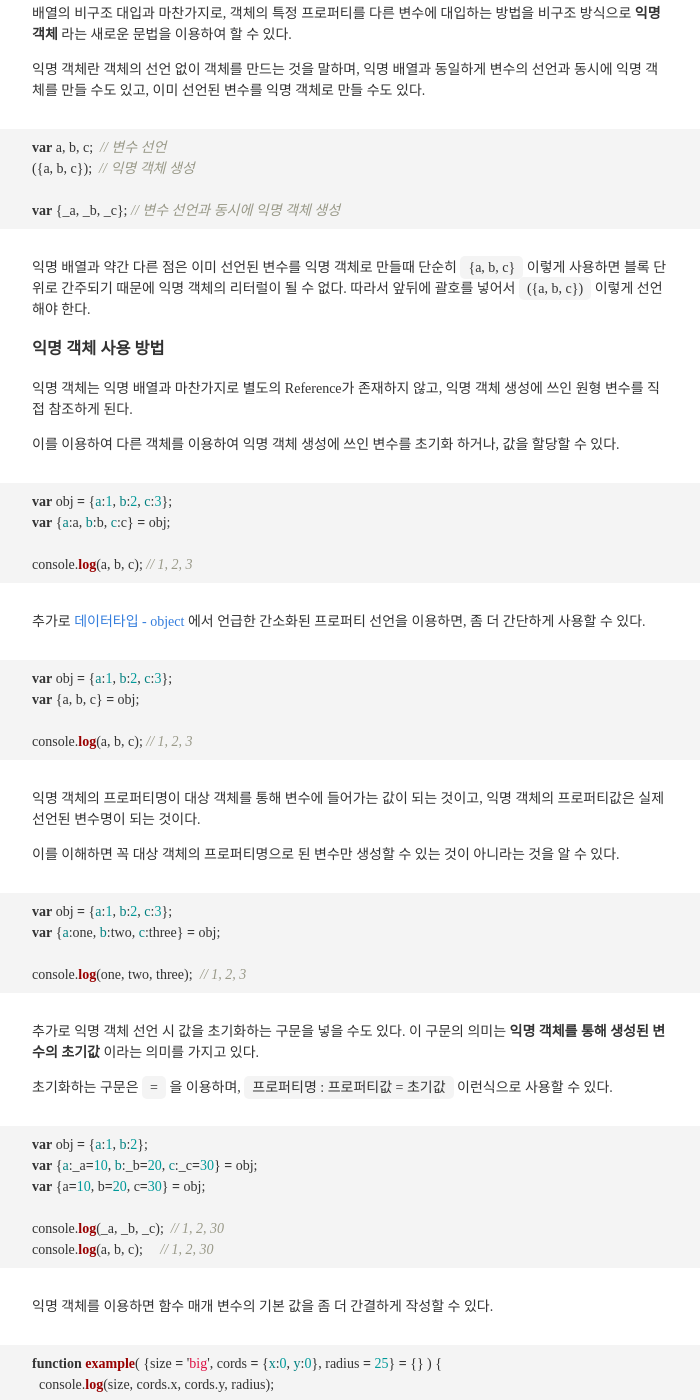
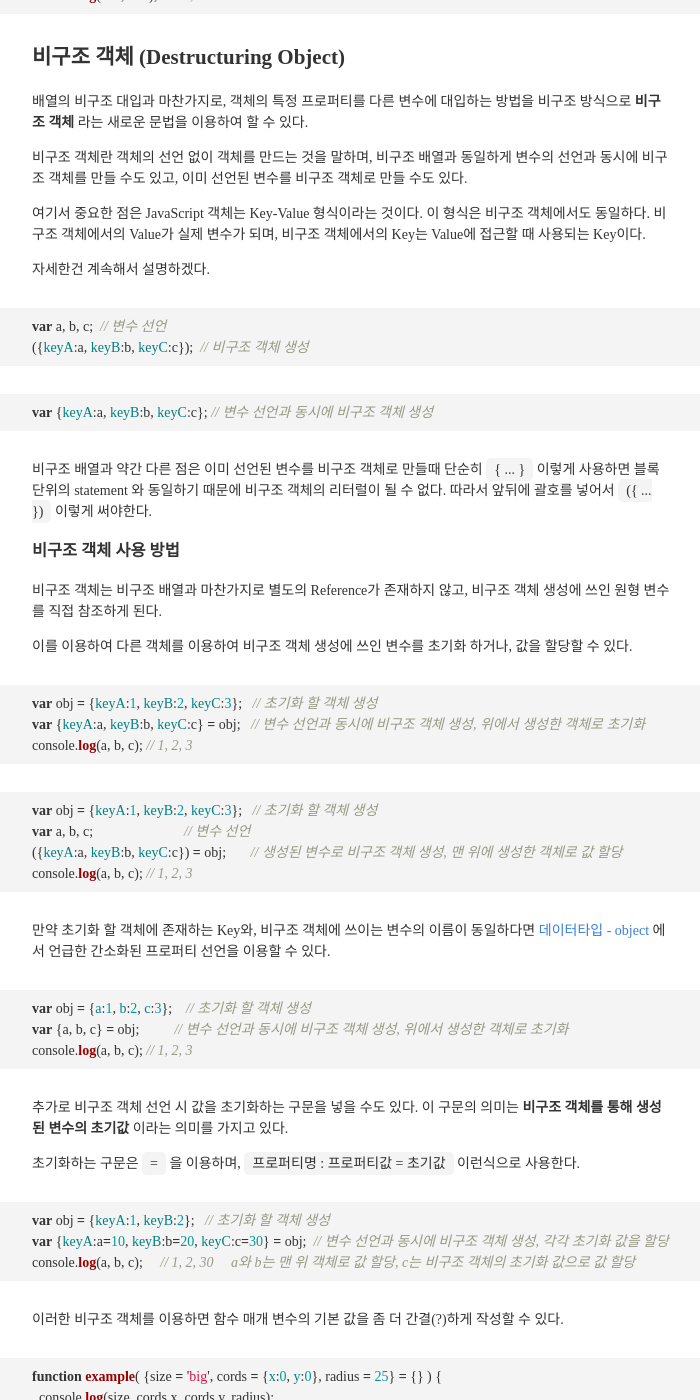
Before and after one commit to ryum91/ryum91.github.com, a Jekyll site: the page built from _posts/dev/2016-12-14-10.md, in a window 1280 px wide and 1400 px high, scrolled down 1890 px. Shown: the whole window, without its empty margins (289-989 px from the left). Built offline with Jekyll 4.4.1, drawn with Linux system fonts in a browser that asks for light colours; nearby versions of some CDN libraries; some web fonts are replaced; comment, search, counter and statistics services are not loaded; some of the changed text lies outside the part shown.

Commit message:
[Post] Destructuring Assignment

````diff
--- a/_posts/dev/2016-12-14-10.md
+++ b/_posts/dev/2016-12-14-10.md
@@ -24,159 +24,159 @@ var objTmp = obj.a;
 ```
 
 이러한 방식을 비정형화 된 별개의 변수를 이용하는 걸 **비구조 할당** 이라 말한다.
-여기서는 그러한 비정형화 된 변수를 '**익명 객체**', '**익명 배열**' 이라고 설명한다.
+여기서는 그러한 비정형화 된 변수를 '**비구조 객체**', '**비구조 배열**' 이라고 설명한다.
 
-## 배열의 비구조 대입 - 익명 배열 (Anonymous Array)
+## 비구조 배열 (Destructuring Array)
 
-배열의 값을 다른 변수에 대입하는 방법을 **익명 배열** 이라는 새로운 문법을 이용하여 할 수 있다.
+배열의 값을 다른 변수에 대입하는 방법을 **비구조 배열** 이라는 새로운 문법을 이용하여 할 수 있다.
 
-익명 배열이란 배열의 실체없이 배열을 만드는 것을 말하며,
-변수의 선언과 동시에 익명 배열을 만들 수도 있고,
-이미 선언된 변수를 익명 배열로 만들 수도 있다.
+비구조 배열이란 배열의 실체없이 배열을 만드는 것을 말하며,
+변수의 선언과 동시에 비구조 배열을 만들 수도 있고,
+이미 선언된 변수를 비구조 배열로 만들 수도 있다.
 
 ```js
-var a, b, c;		// 변수 선언
-[a, b, c];			// 익명 배열 생성
-
-var [_a, _b, _c];	// 변수 선언과 동시에 익명 배열 생성
+var a, b, c;  // 변수 선언
+[a, b, c];    // 선언된 변수로 비구조 배열 생성
+```
+```js
+var [a, b, c];  // 변수 선언과 동시에 비구조 배열 생성
 ```
 
-익명 배열의 특징은 별도의 배열 Reference가 존재하지 않는다는 것이다.
+비구조 배열의 특징은 별도의 배열 Reference가 존재하지 않는다는 것이다.
 그렇기 때문에 배열 내의 요소들은 실제 원형 요소들을 직접 참조하게 된다.
-따라서 익명 배열을 생성할 때는 변수 선언과 동시에 생성하거나,
+따라서 비구조 배열을 생성할 때는 변수 선언과 동시에 생성하거나,
 실제 Reference 상에 존재하는 값만 요소에 넣어서 생성할 수 있다.
 좀 더 자세한 내용은 밑에서 계속해서 설명하겠다.
 
-### 익명 배열 사용 방법
-먼저 익명 배열은 별도의 Reference가 존재하지 않아서
+### 비구조 배열 사용 방법
+먼저 비구조 배열은 별도의 Reference가 존재하지 않아서
 배열 내의 요소들은 실제 원형 요소들을 참조한다고 하였다.
 
-이를 이용하면 익명 배열의 요소를 변경하면 실제 원형 데이터가 변경된다는 뜻이 된다.
+이를 이용하면 비구조 배열의 요소를 변경하면 실제 원형 데이터가 변경된다는 뜻이 된다.
 
 ```js
-var arr = [1, 2, 3];
-
-var [one, two, three] = arr;  // 변수 선언 & 익명 배열 생성과 동시에 다른 배열로 초기화
+var arr = [1, 2, 3];          // 초기화 할 배열 생성
+var [one, two, three] = arr;  // 변수 선언과 동시에 비구조 배열 생성, 위에서 생성한 배열로 초기화
 console.log(one, two, three); // 1, 2, 3
-
-var _one, _two, _three;
-[_one, _two, _three] = arr;       // 익명 배열을 생성해 다른 배열로 값 할당
-console.log(_one, _two, _three);  // 1, 2, 3
 ```
 
-익명 배열에 다른 대상 배열로 덮어씌우게 되면 익명 배열의 순서대로 대입이 된다.
-따라서 대상 배열 중간 값을 건너뛰고 싶을때는 익명 배열 중간에서도 건너뛰면 된다.
+```js
+var arr = [1, 2, 3];           // 초기화 할 배열 생성
+var one, two, three;           // 변수 선언
+[one, two, three] = arr;       // 선언된 변수로 비구조 배열을 생성, 맨 위에서 생성한 배열로 값 할당
+console.log(one, two, three);  // 1, 2, 3
+```
+
+비구조 배열에 다른 대상 배열로 덮어씌우게 되면 비구조 배열의 순서대로 대입이 된다.
+따라서 대상 배열 중간 값을 건너뛰고 싶을때는 비구조 배열 중간에서도 건너뛰면 된다.
 
 ```js
 var arr = [1, 2, 3];
 var [one, ,three] = arr;
+console.log(one, three);  // 1, 3
 ```
 
-또한 익명 배열을 이용하여 변수의 값을 서로 바꾸는 것도 손쉽게 가능하다.
+또한 비구조 배열을 이용하여 변수의 값을 서로 바꾸는 것도 손쉽게 가능하다.
 
 ```js
-var one = 2;
-var two = 1;
+var one = 1;
+var two = 2;
 [one, two] = [two, one];
+console.log(one, two);    // 2, 1
 ```
 
-## 객체의 비구조 대입 - 익명 객체 (Anonymous Object)
+## 비구조 객체 (Destructuring Object)
 
 배열의 비구조 대입과 마찬가지로, 객체의 특정 프로퍼티를 다른 변수에 대입하는 방법을
-비구조 방식으로 **익명 객체** 라는 새로운 문법을 이용하여 할 수 있다.
+비구조 방식으로 **비구조 객체** 라는 새로운 문법을 이용하여 할 수 있다.
 
-익명 객체란 객체의 선언 없이 객체를 만드는 것을 말하며,
-익명 배열과 동일하게 변수의 선언과 동시에 익명 객체를 만들 수도 있고,
-이미 선언된 변수를 익명 객체로 만들 수도 있다.
+비구조 객체란 객체의 선언 없이 객체를 만드는 것을 말하며,
+비구조 배열과 동일하게 변수의 선언과 동시에 비구조 객체를 만들 수도 있고,
+이미 선언된 변수를 비구조 객체로 만들 수도 있다.
+
+여기서 중요한 점은 JavaScript 객체는 Key-Value 형식이라는 것이다.
+이 형식은 비구조 객체에서도 동일하다. 비구조 객체에서의 Value가 실제 변수가 되며, 비구조 객체에서의 Key는 Value에 접근할 때 사용되는 Key이다.
+
+자세한건 계속해서 설명하겠다.
 
 ```js
 var a, b, c;  // 변수 선언
-({a, b, c});  // 익명 객체 생성
-
-var {_a, _b, _c}; // 변수 선언과 동시에 익명 객체 생성
+({keyA:a, keyB:b, keyC:c});  // 비구조 객체 생성
 ```
 
-익명 배열과 약간 다른 점은 이미 선언된 변수를 익명 객체로 만들때
-단순히 `{a, b, c}` 이렇게 사용하면 블록 단위로 간주되기 때문에 익명 객체의 리터럴이 될 수 없다.
-따라서 앞뒤에 괄호를 넣어서 `({a, b, c})` 이렇게 선언해야 한다.
+```js
+var {keyA:a, keyB:b, keyC:c}; // 변수 선언과 동시에 비구조 객체 생성
+```
 
-### 익명 객체 사용 방법
+비구조 배열과 약간 다른 점은 이미 선언된 변수를 비구조 객체로 만들때
+단순히 `{ ... }` 이렇게 사용하면 블록 단위의 statement 와 동일하기 때문에 비구조 객체의 리터럴이 될 수 없다.
+따라서 앞뒤에 괄호를 넣어서 `({ ... })` 이렇게 써야한다.
 
-익명 객체는 익명 배열과 마찬가지로 별도의 Reference가 존재하지 않고,
-익명 객체 생성에 쓰인 원형 변수를 직접 참조하게 된다.
+### 비구조 객체 사용 방법
 
-이를 이용하여 다른 객체를 이용하여 익명 객체 생성에 쓰인 변수를 초기화 하거나, 값을 할당할 수 있다.
+비구조 객체는 비구조 배열과 마찬가지로 별도의 Reference가 존재하지 않고,
+비구조 객체 생성에 쓰인 원형 변수를 직접 참조하게 된다.
+
+이를 이용하여 다른 객체를 이용하여 비구조 객체 생성에 쓰인 변수를 초기화 하거나, 값을 할당할 수 있다.
 
 ```js
-var obj = {a:1, b:2, c:3};
-var {a:a, b:b, c:c} = obj;
-
+var obj = {keyA:1, keyB:2, keyC:3};   // 초기화 할 객체 생성
+var {keyA:a, keyB:b, keyC:c} = obj;   // 변수 선언과 동시에 비구조 객체 생성, 위에서 생성한 객체로 초기화
 console.log(a, b, c); // 1, 2, 3
 ```
 
-추가로 [데이터타입 - object](/dev/post/4#object) 에서 언급한 간소화된 프로퍼티 선언을 이용하면,
-좀 더 간단하게 사용할 수 있다.
-
 ```js
-var obj = {a:1, b:2, c:3};
-var {a, b, c} = obj;
-
+var obj = {keyA:1, keyB:2, keyC:3};   // 초기화 할 객체 생성
+var a, b, c;                          // 변수 선언
+({keyA:a, keyB:b, keyC:c}) = obj;       // 생성된 변수로 비구조 객체 생성, 맨 위에 생성한 객체로 값 할당
 console.log(a, b, c); // 1, 2, 3
 ```
 
-익명 객체의 프로퍼티명이 대상 객체를 통해 변수에 들어가는 값이 되는 것이고,
-익명 객체의 프로퍼티값은 실제 선언된 변수명이 되는 것이다.
-
-이를 이해하면 꼭 대상 객체의 프로퍼티명으로 된 변수만 생성할 수 있는 것이 아니라는 것을 알 수 있다.
+만약 초기화 할 객체에 존재하는 Key와, 비구조 객체에 쓰이는 변수의 이름이 동일하다면
+[데이터타입 - object](/dev/post/4#object) 에서 언급한 간소화된 프로퍼티 선언을 이용할 수 있다.
 
 ```js
-var obj = {a:1, b:2, c:3};
-var {a:one, b:two, c:three} = obj;
-
-console.log(one, two, three);	// 1, 2, 3
+var obj = {a:1, b:2, c:3};    // 초기화 할 객체 생성
+var {a, b, c} = obj;          // 변수 선언과 동시에 비구조 객체 생성, 위에서 생성한 객체로 초기화
+console.log(a, b, c); // 1, 2, 3
 ```
 
-추가로 익명 객체 선언 시 값을 초기화하는 구문을 넣을 수도 있다.
-이 구문의 의미는 **익명 객체를 통해 생성된 변수의 초기값** 이라는 의미를 가지고 있다.
+추가로 비구조 객체 선언 시 값을 초기화하는 구문을 넣을 수도 있다.
+이 구문의 의미는 **비구조 객체를 통해 생성된 변수의 초기값** 이라는 의미를 가지고 있다.
 
-초기화하는 구문은 `=` 을 이용하며, `프로퍼티명 : 프로퍼티값 = 초기값` 이런식으로 사용할 수 있다.
+초기화하는 구문은 `=` 을 이용하며, `프로퍼티명 : 프로퍼티값 = 초기값` 이런식으로 사용한다.
 
 ```js
-var obj = {a:1, b:2};
-var {a:_a=10, b:_b=20, c:_c=30} = obj;
-var {a=10, b=20, c=30} = obj;
-
-console.log(_a, _b, _c);  // 1, 2, 30
-console.log(a, b, c);     // 1, 2, 30
+var obj = {keyA:1, keyB:2};   // 초기화 할 객체 생성
+var {keyA:a=10, keyB:b=20, keyC:c=30} = obj;  // 변수 선언과 동시에 비구조 객체 생성, 각각 초기화 값을 할당 & 위에서 생성한 객체로 초기화
+console.log(a, b, c);     // 1, 2, 30     a와 b는 맨 위 객체로 값 할당, c는 비구조 객체의 초기화 값으로 값 할당
 ```
 
-익명 객체를 이용하면 함수 매개 변수의 기본 값을 좀 더 간결하게 작성할 수 있다.
+이러한 비구조 객체를 이용하면 함수 매개 변수의 기본 값을 좀 더 간결(?)하게 작성할 수 있다.
 
 ```js
 function example( {size = 'big', cords = {x:0, y:0}, radius = 25} = {} ) {
   console.log(size, cords.x, cords.y, radius);
 }
-
 example({
   cords: {x:10, y:20},
   radius: 30
-});
-// big, 10, 20, 30
+});   // big, 10, 20, 30
 ```
 
 마지막으로 [데이터타입 - object](/dev/post/4#object) 에서 언급한 동적 프로퍼티명을 이용해서도
-익명 객체를 사용할 수도 있다.
+비구조 객체를 사용할 수도 있다.
 
 ```js
-var key = function() {
-  return 'z';
-}
+var getKey = function() {
+  return 'keyA';
+};
+var obj = {keyA : 123};
+var { [getKey()] : foo } = obj;
 
-var { [key()] : foo } = { z: 'bar' };
-
-console.log(foo);	// bar
+console.log(foo);	// 123
 ```
 
 이러한 비구조 할당 문법은 기존 JavaScript와는 너무 이질적인 부분이 많이 있어서 혼란이 올 수 있다.
-하지만 ES6에서 공식 릴리즈에 포함이 되었기 때문에 알아두면 좀 더 간결한 코드를 작성할 수 있을 것이다.
+하지만 ES6에서 공식 릴리즈에 포함이 되었기 때문에 알아두면 상황에 따라 좀 더 간결한 코드를 작성할 수 있을 것이다.
 또한 코드의 흐름이 빠른 오픈 소스 프로젝트에 참여하고 싶은 개발자들은 꼭 알아두는게 좋을 것이다.
````
